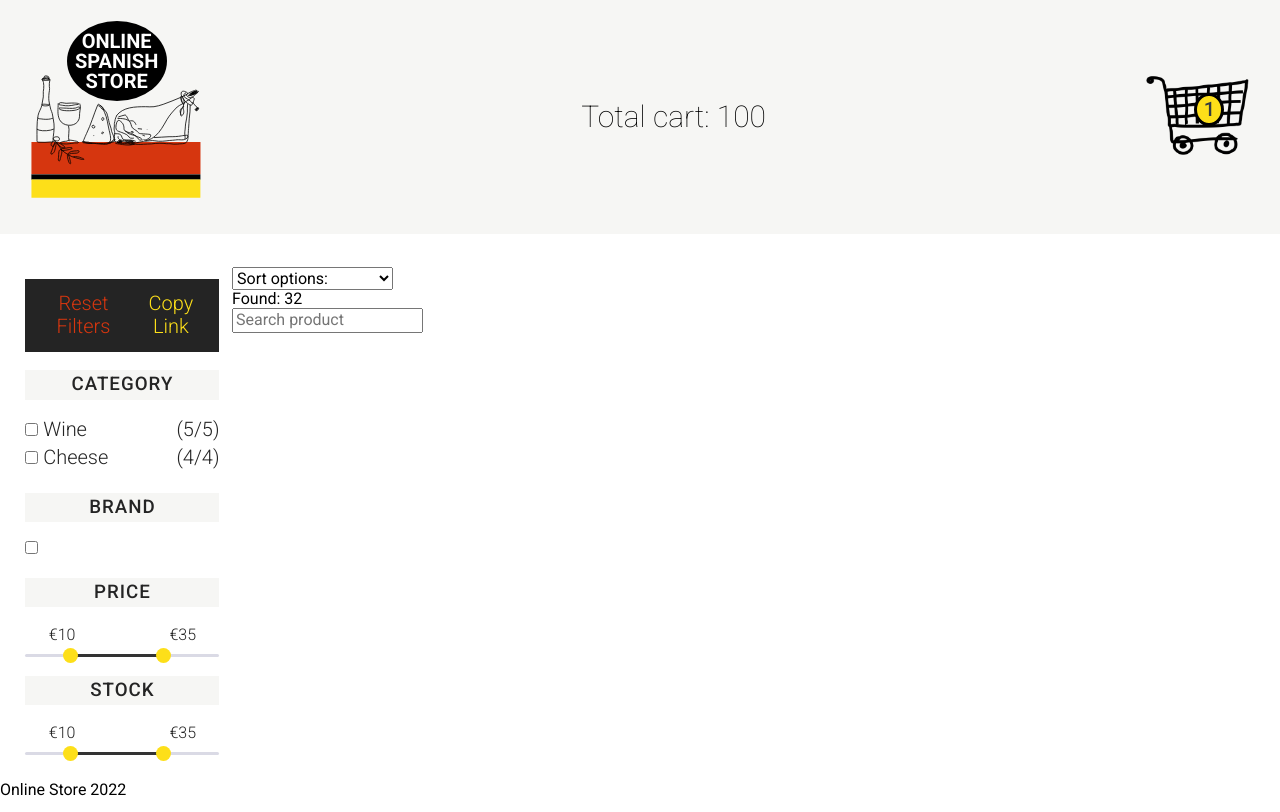
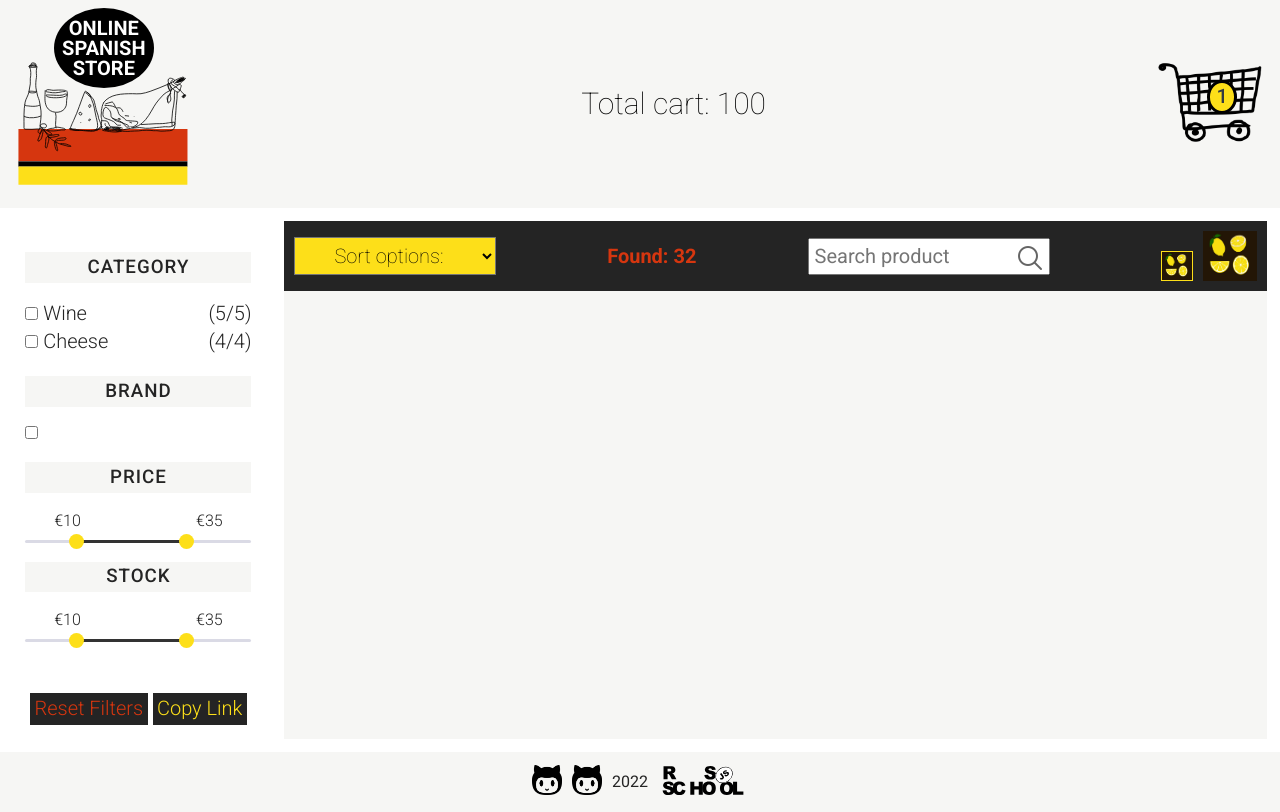
Before and after one commit to sensaur/online-store, a website built with webpack: page src/index.html in a window 1280 px wide. Built offline with nearby package versions, Linux system fonts and the light colour scheme; files whose address does not match are found by name; a web font is replaced by a local one.

Commit message:
feat: add layout for main page

```diff
--- a/src/index.html
+++ b/src/index.html
@@ -8,7 +8,7 @@
     <title>OnlineStore</title>
 </head>
 <body>
-<header>
+<header class="header">
     <div class="wrapper header__wrapper">
         <div class="brand">
             <a href="index.html" class="link-home">
@@ -27,10 +27,6 @@
     <div class="main-page">
         <div class="wrapper main-page__wrapper">
             <div class="filters">
-                <div class="reset-link">
-                    <button class="button reset-link__button button_reset">Reset Filters</button>
-                    <button class="button reset-link__button button_link">Copy Link</button>
-                </div>
                 <div class="filter filter_category">
                     <h3 class="subtitle filter__subtitle">Category</h3>
                     <div class="list filter__list filter__list_category">
@@ -92,11 +88,15 @@
                         </div>
                     </div>
                 </div>
+                <div class="reset-link">
+                    <button class="button reset-link__button button_reset">Reset Filters</button>
+                    <button class="button reset-link__button button_link">Copy Link</button>
+                </div>
             </div>
             <div class="products">
                 <div class="sort-search products__sort-search">
-                    <div class="sort">
-                        <select name="sort" id="sort" class="select sort__select">
+                    <div class="wrapper wrapper_sort">
+                        <select name="sort" id="sort" class="sort">
                             <option value="sort-title" disabled selected class="sort__select_name">Sort options:</option>
                             <option value="price-ASC" class="sort__select_option">Sort by price ACS</option>
                             <option value="price-DESC" class="sort__select_option">Sort by price DECS</option>
@@ -107,12 +107,13 @@
                     <div class="stat">
                         Found: 32
                     </div>
-                    <div class="search">
-                        <input type="search" name="search" id="search" placeholder="Search product">
+                    <div class="wrapper wrapper_search">
+                        <input type="search" name="search" id="search" placeholder="Search product" class="search">
+                        <span class="search-icon"></span>
                     </div>
-                    <div class="view-mode">
-                        <div class="view-mode__small"></div>
-                        <div class="view-mode__big"></div>
+                    <div class="wrapper wrapper_view-mode">
+                        <img src="lemons.jpg" alt="Small cards" title="Small icons" class="view-mode view-mode_small selected">
+                        <img src="lemons.jpg" alt="Big cards" title="Big icons" class="view-mode view-mode_big">
                     </div>
                 </div>
                 <div class="items products__items">
@@ -124,7 +125,12 @@
 </main>
 <footer>
     <div class="wrapper footer__wrapper">
-        Online Store 2022
+        <div class="links footer__links">
+            <a href="https://github.com/Tati-Zhurr"><img src="github_logo.png" alt="Github link" class="img-github"></a>
+            <a href="https://github.com/sensaur"><img src="github_logo.png" alt="Github link" class="img-github"></a>
+            2022
+            <a href="https://rs.school/js/"><img src="rs_school_js.svg" alt="rssscool link" class="img-rssschool"></a>
+          </div>
     </div>
 </footer>
 </body>
--- a/src/styles/components/_button.scss
+++ b/src/styles/components/_button.scss
@@ -3,9 +3,10 @@
     padding: 2%;
     font-size: 2rem;
     border-style: none;
-    background-color: $color-additional;
     font-weight: 300;
     cursor: pointer;
+    border-radius: 0%;
+    background-color: $color-additional;
     &:hover{
         background-color: $brand-color2;
         color: $color-text-dark;
--- a/src/styles/layout/_filters.scss
+++ b/src/styles/layout/_filters.scss
@@ -1,11 +1,12 @@
 .filters{
     padding: 1%;
+    width: 25%;
     color: $color-additional;
     .reset-link{
         display: flex;
-        justify-content: space-between;
-        background-color: $color-additional;
-        padding: 5%;
+        justify-content: space-around;
+        padding: 1%;
+
     }
     .filter{
         display: flex;
@@ -32,7 +33,10 @@
         }
 
 
-
     }
 
 }
+
+.filter_stock{
+    margin-bottom: 3em;
+}
--- /dev/null
+++ b/src/styles/layout/_footer.scss
@@ -0,0 +1,23 @@
+.footer__wrapper{
+    background-color: rgba($brand-color2, $alpha: 0.4);
+    display: flex;
+    justify-content: center;
+    align-items: center;
+    padding: 1%;
+    color: $color-additional;
+    .footer__links{
+        display: flex;
+        align-items: center;
+        gap: 10px;
+
+        .img-rssschool{
+            width: 90px;
+            height: 30px;
+        }
+        .img-github{
+            width: 30px;
+            height: 30px;
+        }
+
+    }
+}
--- a/src/styles/layout/_header.scss
+++ b/src/styles/layout/_header.scss
@@ -5,8 +5,7 @@
     justify-content: space-between;
     align-items: center;
     width: 100%;
-    padding: 2%;
-    margin-bottom: 20px ;
+    padding: 1%;
     .brand {
         position: relative;
         border-radius: 10px;
--- a/src/styles/layout/_main.scss
+++ b/src/styles/layout/_main.scss
@@ -1,4 +1,6 @@
 .main-page__wrapper{
     display: flex;
+    gap: 2rem;
+    margin: 0 auto;
     padding: 1%;
 }
--- /dev/null
+++ b/src/styles/layout/_products.scss
@@ -0,0 +1,74 @@
+.products{
+    display: flex;
+    flex-direction: column;
+    background-color: rgba($brand-color2, $alpha: 0.4);
+    width: 100%;
+    font-size: 2rem;
+    .sort-search{
+        display: flex;
+        width: 100%;
+        justify-content: space-between;
+        align-items: center;
+        background-color: $color-additional;
+        padding: 1rem;
+
+        .sort{
+           background-color: $color-button-hover;
+           font-weight: 200;
+           text-align: center;
+           padding: 0.5rem;
+        }
+        .stat{
+            color: $color-buttons;
+            font-size: 2rem;
+            font-weight: 600;
+        }
+        .wrapper_search{
+            position: relative;
+            .search{
+                color: $color-button-hover;
+                padding: 0.5rem;
+             }
+            .search-icon{
+                position: absolute;
+                background-image: url(..//..//assets/png/search_icon.png);
+                opacity: 0.6;
+                background-size: cover;
+                display: inline-block;
+                width: 3rem;
+                height: 3rem;
+                right: 0.5rem;
+                top: 0.5rem;
+
+            }
+
+        }
+        .wrapper_view-mode{
+            display: flex;
+            align-items: baseline;
+            gap: 1rem;
+            .view-mode:hover {
+                scale: 1.2;
+            }
+            .view-mode_small{
+                text-align: center;
+                font-size: 5rem;
+                width: 32.5px;
+                height: 30px;
+                cursor: pointer;
+            }
+            .view-mode_big{
+                text-align: center;
+                font-size: 5rem;
+                width: 54px;
+                height: 50px;
+                cursor: pointer;
+            }
+            .selected{
+                border: 1px solid $color-button-hover;
+            }
+
+        }
+
+    }
+}
--- a/src/styles/main.scss
+++ b/src/styles/main.scss
@@ -4,12 +4,14 @@
 //Base
 @import "base/normalize";
 @import "base/base";
-@import url('https://fonts.googleapis.com/css2?family=Aladin&family=Aleo:ital,wght@0,400;0,700;1,700&family=Roboto:wght@100;300;400;500;700&display=swap');
+@import url("https://fonts.googleapis.com/css2?family=Aladin&family=Aleo:ital,wght@0,400;0,700;1,700&family=Roboto:wght@100;300;400;500;700&display=swap");
 
 //Layouts
 @import "layout/header";
 @import "layout/main";
 @import "layout/filters";
+@import "layout/products";
+@import "layout/footer";
 
 //components
 @import "components/button";
```
Also changed, not shown: src/index.ts (+0 -21 lines), src/assets/img/lemons.jpg (added), src/assets/png/github_logo.png (added), src/assets/png/lemon.png (added), src/assets/png/search_icon.png (added), src/assets/svg/lemon.svg (added), src/assets/svg/rs_school_js.svg (added).
